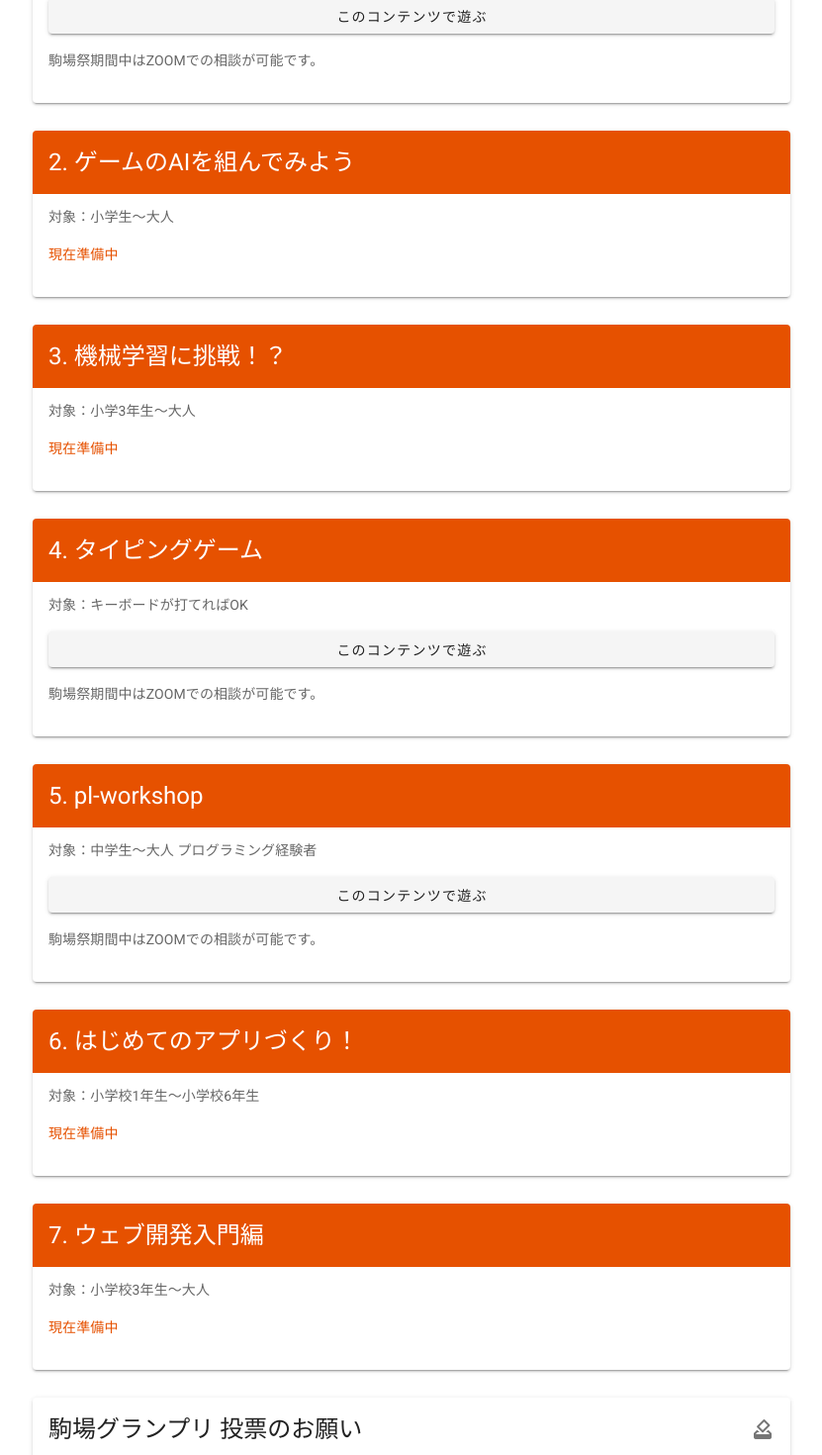
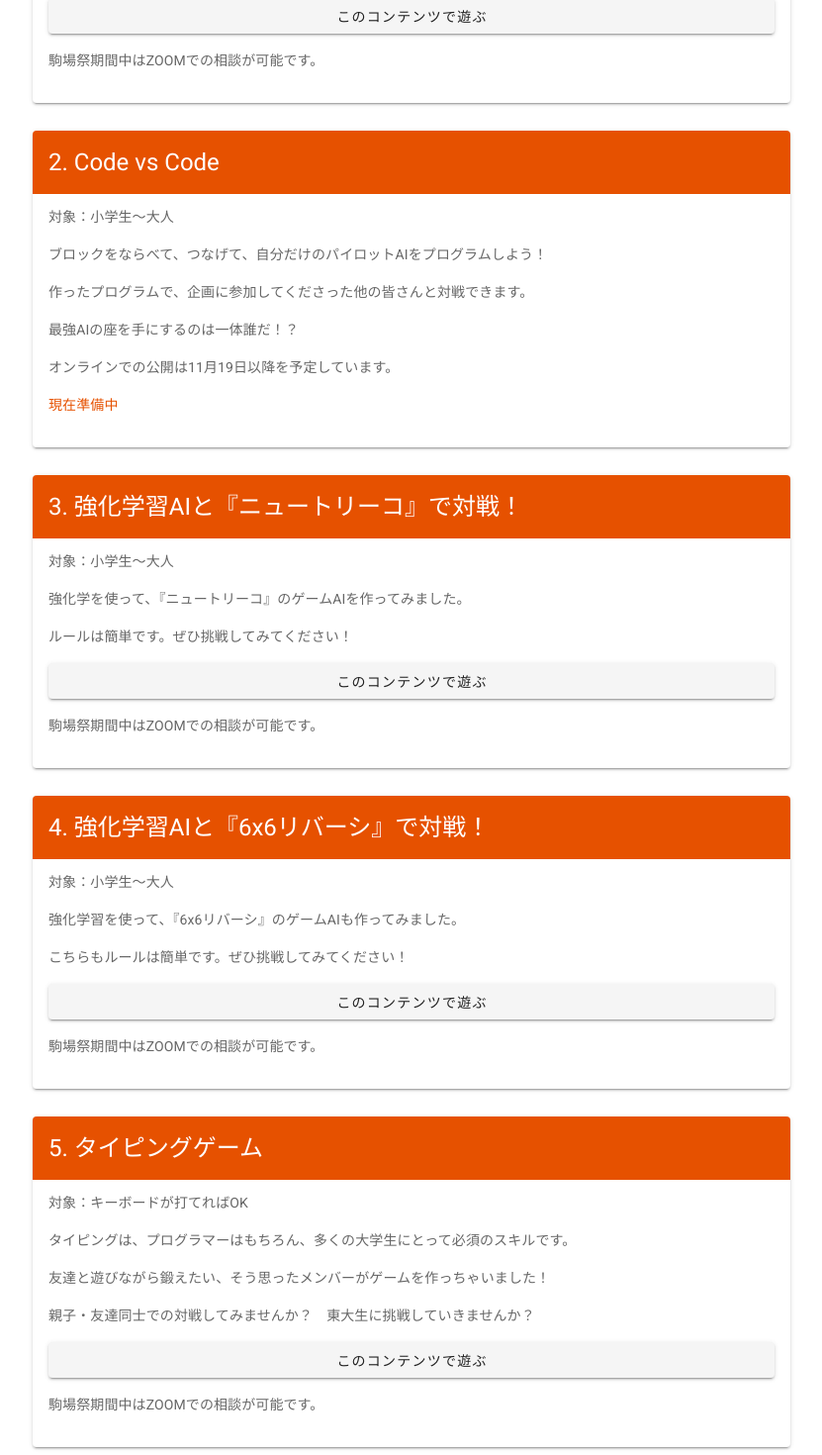
Before and after one commit to ut-code/kf73, a Nuxt app: page / in a window 1280 px wide. Shown: the part 1540-3010 px from the top of the page at 99% size, without its empty margins (224-1055 px from the left). Built offline with nearby package versions, Linux system fonts and the light colour scheme.

Commit message:
コンテンツひとまず完成

```diff
--- a/assets/contents.ts
+++ b/assets/contents.ts
@@ -12,34 +12,59 @@ export const contents: Content[] = [
     url: 'https://festival.utcode.net',
   },
   {
-    title: 'ゲームのAIを組んでみよう',
+    title: 'Code vs Code',
     target: '小学生〜大人',
-    messages: [],
+    messages: [
+      'ブロックをならべて、つなげて、自分だけのパイロットAIをプログラムしよう！',
+      '作ったプログラムで、企画に参加してくださった他の皆さんと対戦できます。',
+      '最強AIの座を手にするのは一体誰だ！？',
+      'オンラインでの公開は11月19日以降を予定しています。',
+    ],
     url: '',
   },
   {
-    title: '機械学習に挑戦！？',
-    target: '小学3年生〜大人',
-    messages: [],
-    url: '',
+    title: '強化学習AIと『ニュートリーコ』で対戦！',
+    target: '小学生〜大人',
+    messages: [
+      '強化学を使って、『ニュートリーコ』のゲームAIを作ってみました。',
+      'ルールは簡単です。ぜひ挑戦してみてください！',
+    ],
+    url: 'https://neutreeko.herokuapp.com/',
   },
+  {
+    title: '強化学習AIと『6x6リバーシ』で対戦！',
+    target: '小学生〜大人',
+    messages: [
+      '強化学習を使って、『6x6リバーシ』のゲームAIも作ってみました。',
+      'こちらもルールは簡単です。ぜひ挑戦してみてください！',
+    ],
+    url: 'https://reversi-6x6.herokuapp.com/',
+  },
+
   {
     title: 'タイピングゲーム',
     target: 'キーボードが打てればOK',
-    messages: [],
+    messages: [
+      'タイピングは、プログラマーはもちろん、多くの大学生にとって必須のスキルです。',
+      '友達と遊びながら鍛えたい、そう思ったメンバーがゲームを作っちゃいました！',
+      '親子・友達同士での対戦してみませんか？　東大生に挑戦していきませんか？',
+    ],
     url: 'https://typing-game.onrender.com/',
   },
   {
     title: 'pl-workshop',
     target: '中学生〜大人 プログラミング経験者',
-    messages: [],
+    messages: [
+      'プログラミングをやったことがある人でも、プログラミング言語を使ったことがある人は少ないのではないでしょうか？',
+      'JavaScriptのライブラリ、PEG.jsを使って四則演算や変数、条件分岐、関数が使える簡単なプログラミング言語を作ってみましょう！',
+    ],
     url: 'https://pl-workshop.github.io/pl-workshop-text/',
   },
   {
-    title: 'はじめてのアプリづくり！',
-    target: '小学校1年生〜小学校6年生',
-    messages: [],
-    url: '',
+    title: 'あなたのスマホで動く！　ウェブアプリをつくろう',
+    target: '小学生〜大人',
+    messages: [''],
+    url: 'https://pwa-maker.onrender.com/',
   },
   {
     title: 'ウェブ開発入門編',
```
